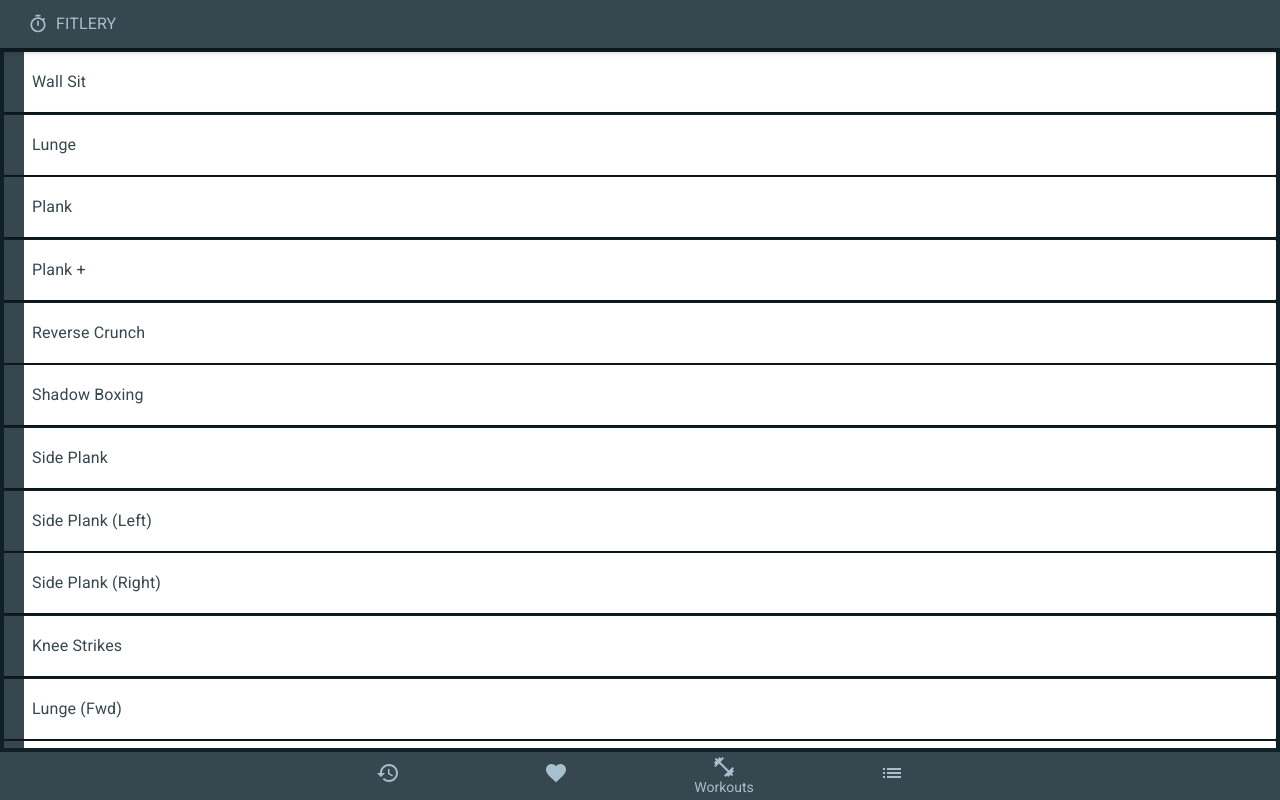
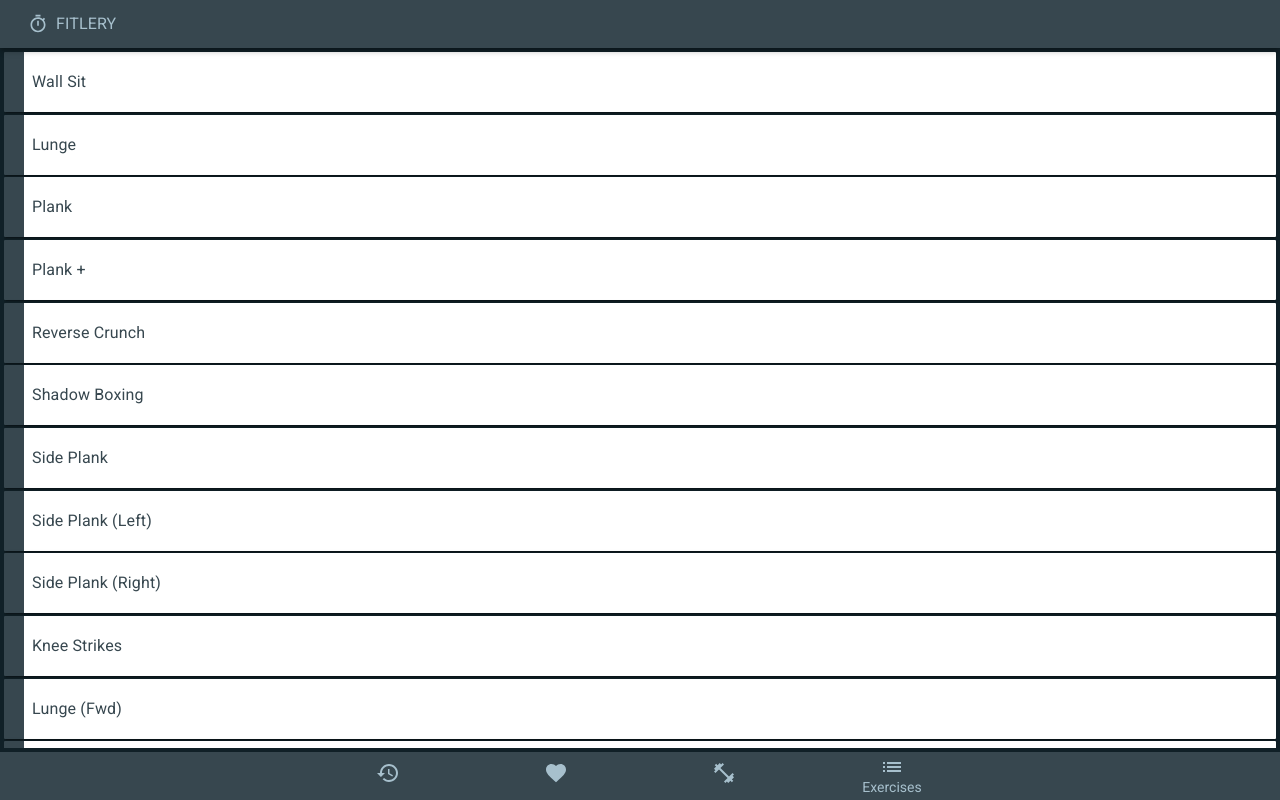
Before and after one commit to m00k/fitlery-web, a React (Create React App) app: page /exercises in a window 1280 px wide. Built offline with nearby package versions, Linux system fonts and the light colour scheme.

Commit message:
refactor(bottom navigation): extract actions, state handling

```diff
--- a/src/App.tsx
+++ b/src/App.tsx
@@ -1,7 +1,7 @@
 import Box from '@material-ui/core/Box';
 import useTheme from '@material-ui/core/styles/useTheme';
-import React from 'react';
-import { BrowserRouter, Route, Switch } from 'react-router-dom';
+import React, { useState } from 'react';
+import { Route, useHistory } from 'react-router-dom';
 import exercises from './exercise/data';
 import ExerciseList from './exercise/ExerciseList';
 import Main from './Main';
@@ -11,25 +11,29 @@ import WorkoutList from './workout/WorkoutList';
 
 const App = () => {
   const theme = useTheme();
+  const history = useHistory();
+  const [path, setPath] = useState(history.location.pathname);
+
+  const handleNavigation = (value: string) => {
+    setPath(value);
+    history.push(value);
+  }
+
   return (
     <Box
       height={'100vh'}
       bgcolor={theme.palette.primary.dark}
     >
-      <BrowserRouter>
-        <TopNavigation></TopNavigation>
-        <Main>
-          <Switch>
-            <Route path="/workouts">
-              <WorkoutList />
-            </Route>
-            <Route path="/exercises">
-              <ExerciseList {...{ exercises }}></ExerciseList>
-            </Route>
-          </Switch>
-        </Main>
-        <BottomNavigation></BottomNavigation>
-      </BrowserRouter>
+      <TopNavigation></TopNavigation>
+      <Main>
+        <Route path="/workouts" component={WorkoutList} />
+        <Route path="/exercises" render={() => <ExerciseList {...{ exercises }}></ExerciseList>} />
+      </Main>
+      <BottomNavigation
+        path={path}
+        onChange={handleNavigation}
+      >
+      </BottomNavigation>
     </Box>
   );
 }
--- a/src/index.tsx
+++ b/src/index.tsx
@@ -2,6 +2,7 @@ import CssBaseline from '@material-ui/core/CssBaseline';
 import { ThemeProvider } from '@material-ui/core/styles';
 import React from 'react';
 import ReactDOM from 'react-dom';
+import { BrowserRouter } from 'react-router-dom';
 import App from './App';
 import * as serviceWorker from './serviceWorker';
 import theme from './theme/theme';
@@ -11,7 +12,9 @@ ReactDOM.render(
   <React.StrictMode>
     <ThemeProvider theme={theme}>
       <CssBaseline />
-      <App />
+      <BrowserRouter>
+        <App />
+      </BrowserRouter>
     </ThemeProvider>
   </React.StrictMode>,
   document.getElementById('root')
--- a/src/navigation/BottomNavigation.tsx
+++ b/src/navigation/BottomNavigation.tsx
@@ -2,16 +2,12 @@ import BottomNavigation from '@material-ui/core/BottomNavigation';
 import BottomNavigationAction from '@material-ui/core/BottomNavigationAction';
 import Box from '@material-ui/core/Box';
 import React from 'react';
-import { useHistory } from 'react-router-dom';
-import { navigationActions } from './navigation-actions'
+import { navigationActions } from './navigation-actions';
 
-const FtBottomNavigation = () => {
-  const [value, setValue] = React.useState('workouts');
-  const history = useHistory();
-
+const FtBottomNavigation = (props: any) => {
+  const { path: value, onChange } = props;
   const handleChange = (event: React.ChangeEvent<{}>, newValue: string) => {
-    setValue(newValue);
-    history.push(`/${newValue}`); // TODO: this doesn't belong here, also this requires BottomNav to be inside <BrowserRouter/>
+    onChange(newValue);
   };
 
   return (
--- a/src/navigation/navigation-actions.tsx
+++ b/src/navigation/navigation-actions.tsx
@@ -7,22 +7,22 @@ import RestoreIcon from '@material-ui/icons/Restore';
 export const navigationActions = [
   {
     label: "Recents",
-    value: "recents",
+    value: "/recents",
     icon: <RestoreIcon />,
   },
   {
     label: "Favorites",
-    value: "favorites",
+    value: "/favorites",
     icon: <FavoriteIcon />,
   },
   {
     label: "Workouts",
-    value: "workouts",
+    value: "/workouts",
     icon: <FitnessCenterIcon />,
   },
   {
     label: "Exercises",
-    value: "exercises",
+    value: "/exercises",
     icon: <ListIcon />,
   },
 ];
```
